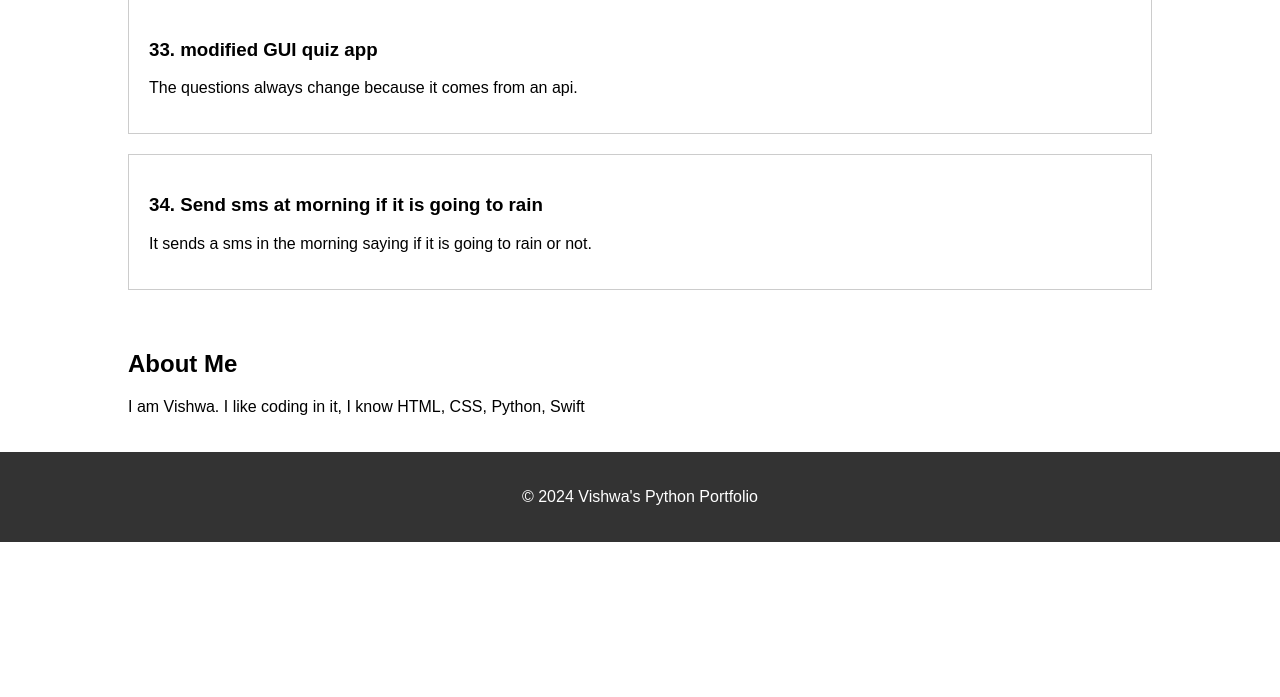
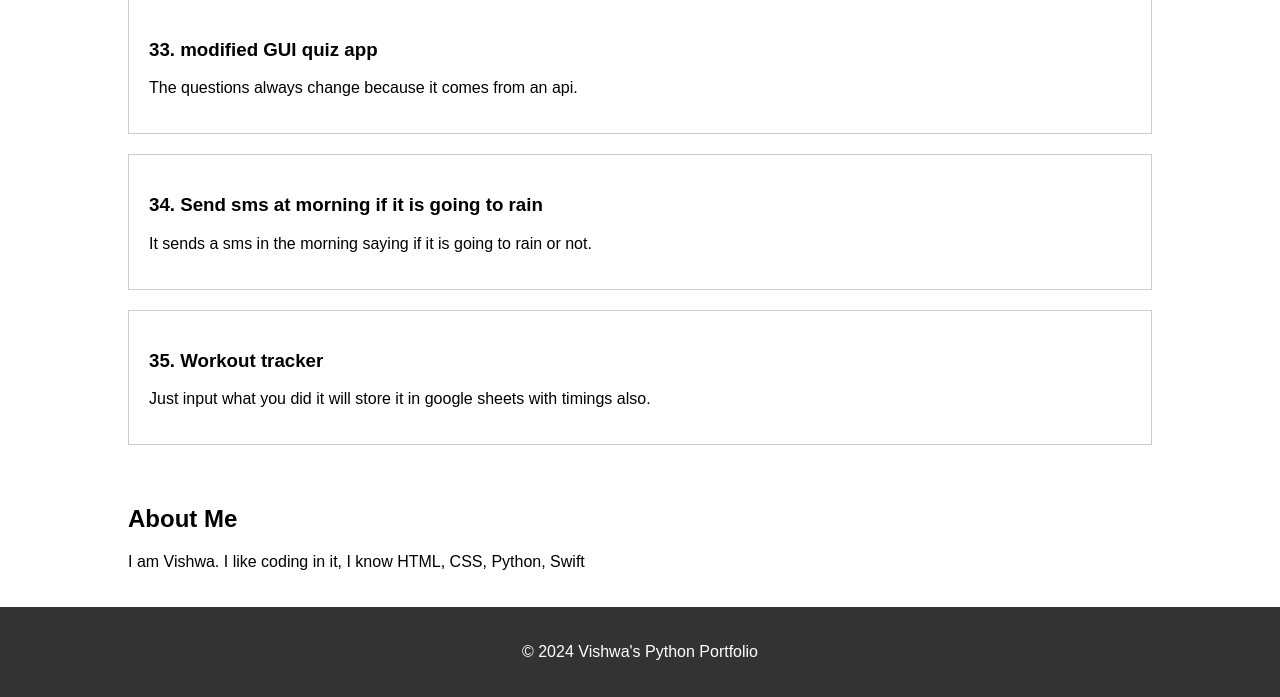
Before and after one commit to Vishwa170314/portfolio, a Flask app: page /python in a window 1280 px wide. Shown: the part 5475-6172 px from the top of the page. Before the commit the page ends 6017 px from the top, so only its background shows below. Run offline with Flask 3, Linux system fonts and the light colour scheme.

Commit message:
Complete project 35

```diff
--- a/templates/python.html
+++ b/templates/python.html
@@ -186,6 +186,11 @@
             <h3>34. Send sms at morning if it is going to rain</h3>
             <p>It sends a sms in the morning saying if it is going to rain or not.</p>
         </div>
+
+        <div class="project">
+            <h3>35. Workout tracker</h3>
+            <p>Just input what you did it will store it in google sheets with timings also.</p>
+        </div>
     </div>
 </section>
 
```
